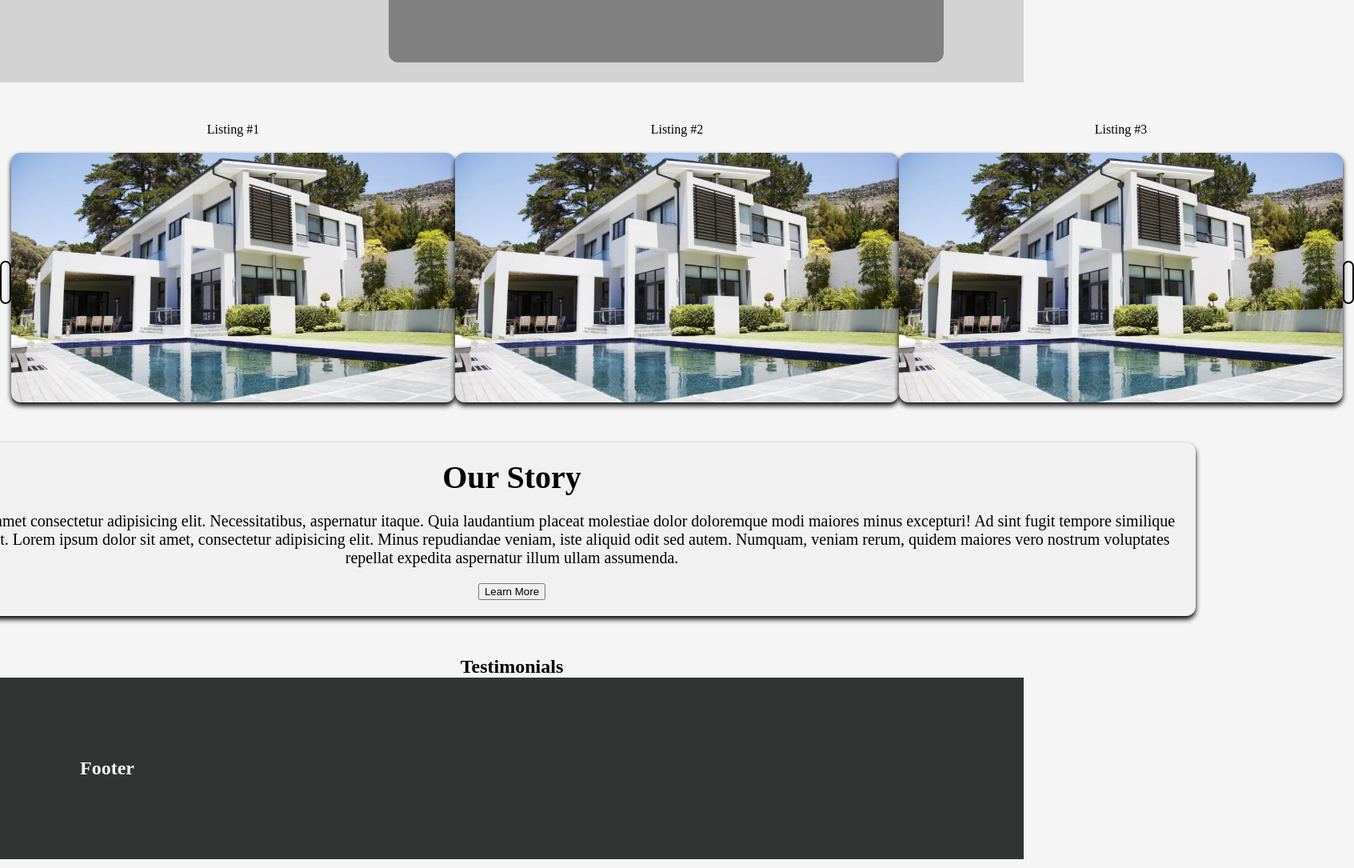
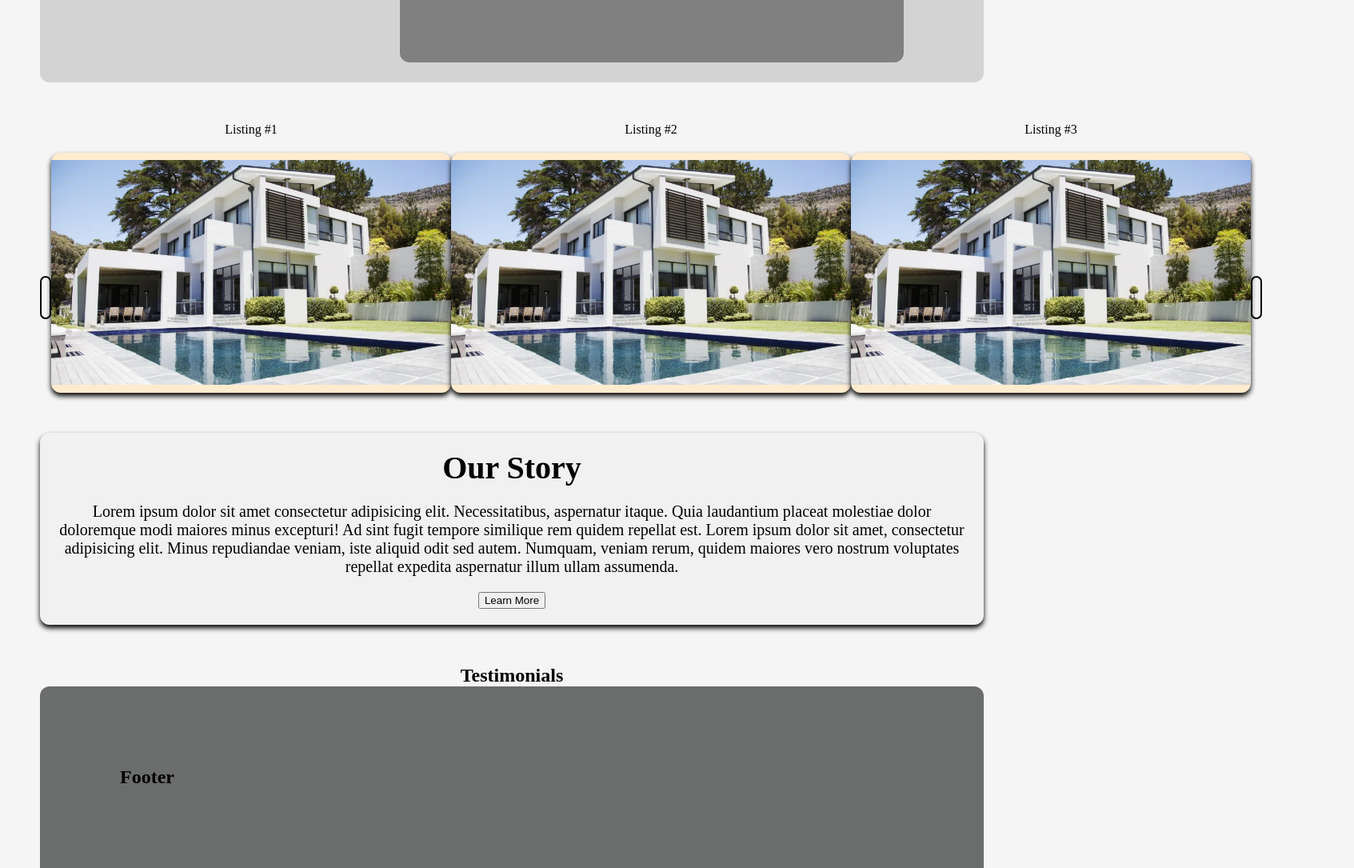
Before and after one commit to ColinLawrence95/jim-kelly-team-front-end, a React (Vite) app: page / in a window 1280 px wide. Shown: the part 308-1393 px from the top of the page at 80% size, 1693 px wide, since content can reach past the window. Built offline with nearby package versions, Linux system fonts and the light colour scheme.

Commit message:
first dev on ubuntu laptop'

```diff
--- a/src/App.css
+++ b/src/App.css
@@ -2,6 +2,6 @@ h2 {
     margin: 0;
 }
 body {
-    margin: 0;
+    margin: 0 50px 0 50px;
     background-color: whitesmoke;
 }
--- a/src/components/CurrentListings/CurrentListings.css
+++ b/src/components/CurrentListings/CurrentListings.css
@@ -1,19 +1,19 @@
 .current-listings-container {
     display: flex;
-    justify-content: space-evenly;
+    justify-content: space-between;
     align-items: center;
     width: 100%;
+    margin-top: 50px;
 }
 .current-listings-element-container {
     display: flex;
     align-items: center;
     justify-content: center;
     flex-direction: column;
-    margin-top: 50px;
 }
 .current-listings-element {
-    height: 312px;
-    width: 555px;
+    height: 300px;
+    width: 500px;
     background-color: blanchedalmond;
     display: flex;
     justify-content: center;
--- a/src/components/Footer/Footer.css
+++ b/src/components/Footer/Footer.css
@@ -1,5 +1,6 @@
 .footer-container {
-    background-color: rgb(50, 51, 51);
+    background-color: rgba(50, 51, 51, 0.705);
     padding: 100px;
-    color: whitesmoke;
+    border-top-left-radius: 12px;
+    border-top-right-radius: 12px;
 }
--- a/src/components/Hero/Hero.css
+++ b/src/components/Hero/Hero.css
@@ -4,6 +4,8 @@
     justify-content: space-between;
     background-color: lightgrey;
     height: 350px;
+    border-bottom-left-radius: 12px;
+    border-bottom-right-radius: 12px;
 }
 .hero-title-and-button{
     margin-left: 100px ;
--- a/src/components/OurStory/OurStory.css
+++ b/src/components/OurStory/OurStory.css
@@ -13,7 +13,6 @@
     align-items: center;
     justify-content: center;
     text-align: center;
-    width: 1670px;
     margin-top: 50px;
     background-color: #d3d3d31f;
     border-radius: 12px;
--- a/src/components/Testimonials/Testimonials.tsx
+++ b/src/components/Testimonials/Testimonials.tsx
@@ -4,6 +4,7 @@ function Testimonials() {
     return (
         <div className="testimonials-container">
             <h2>Testimonials</h2>
+
         </div>
     )
 
```
